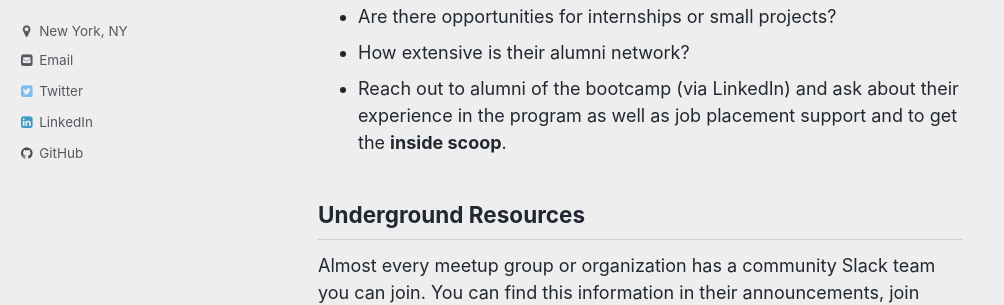
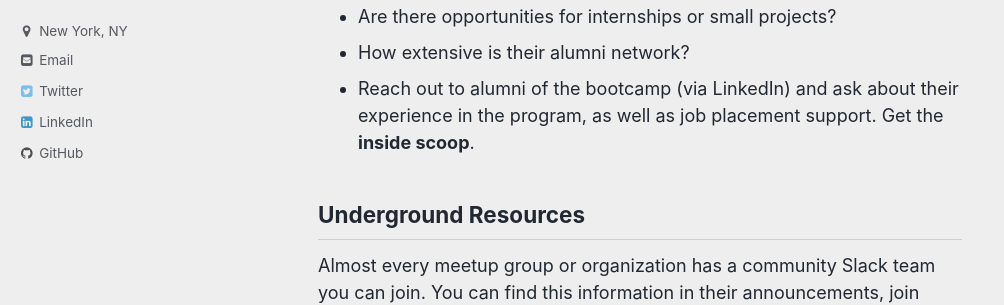
Before and after one commit to reshamas/reshamas.github.io, a Jekyll site: the page built from _posts/2018-02-26-first-data-science-job.md, in a window 1280 px wide and 900 px high, scrolled down 3957 px. Shown: the part 182-487 px from the top of the window, without its empty margins (0-1004 px from the left). Built offline with Jekyll 4.4.1, drawn with Linux system fonts in a browser that asks for light colours.

Commit message:
Update 2018-02-26-first-data-science-job.md

```diff
--- a/_posts/2018-02-26-first-data-science-job.md
+++ b/_posts/2018-02-26-first-data-science-job.md
@@ -84,7 +84,7 @@
 - How many / which hiring partners do they work with?
 - Are there opportunities for internships or small projects?
 - How extensive is their alumni network?
-- Reach out to alumni of the bootcamp (via LinkedIn) and ask about their experience in the program as well as job placement support and to get the **inside scoop**.
+- Reach out to alumni of the bootcamp (via LinkedIn) and ask about their experience in the program, as well as job placement support.  Get the **inside scoop**.
 
 
 ## Underground Resources
```
